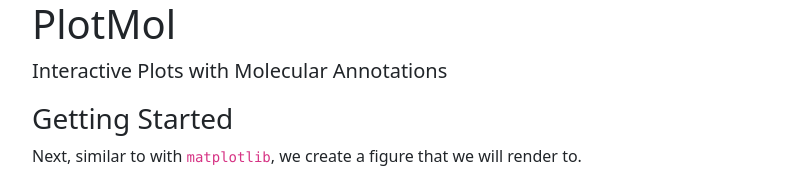
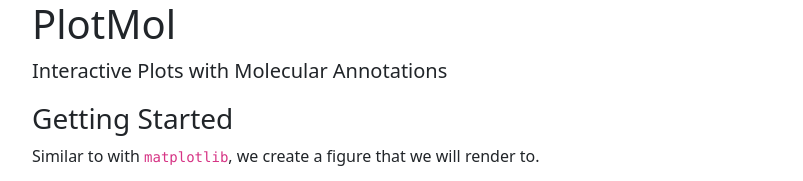
Before and after one commit to SimonBoothroyd/plotmol, a plain HTML site: page index.html in a window 1280 px wide. Shown: the top 181 px of the page, without its empty margins (223-1026 px from the left). Drawn offline with nearby package versions, Linux system fonts and the light colour scheme; a script that the page names is missing.

Commit message:
Fix typo.

```diff
--- a/index.html
+++ b/index.html
@@ -437,7 +437,7 @@
 
     <h3>Getting Started</h3>
 
-    <p>Next, similar to with <code>matplotlib</code>, we create a figure that we will
+    <p>Similar to with <code>matplotlib</code>, we create a figure that we will
         render to.</p>
     <div class="codehilite"><pre><span></span><code><span class="kn">from</span> <span
             class="nn">bokeh.plotting</span> <span class="kn">import</span> <span class="n">Figure</span>
```
